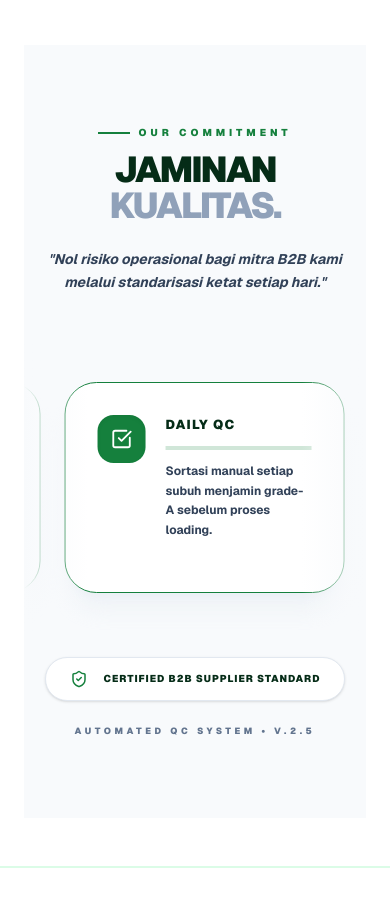
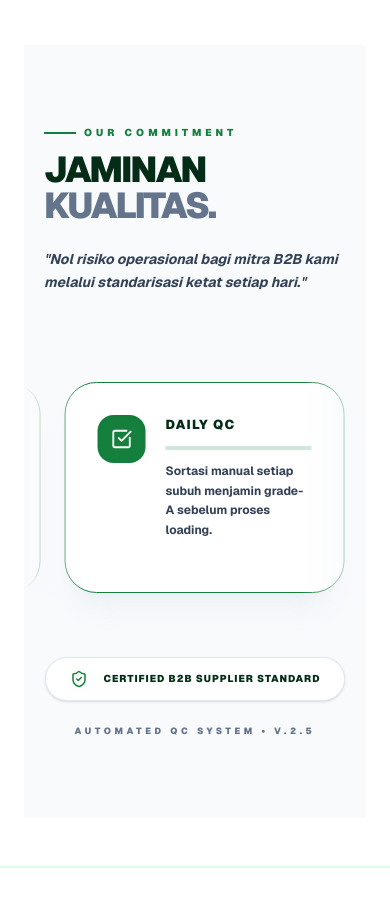
Before and after one commit to zahra11121/greenfresh, a Next.js app: page /supplier-sayur/pik-2-pantai-indah-kapuk in a window 390 px wide. Shown: the part 5300-6215 px from the top of the page. Built offline with nearby package versions, Linux system fonts and the light colour scheme.

Commit message:
first commit

```diff
--- a/components/city/QualityGuarantee.js
+++ b/components/city/QualityGuarantee.js
@@ -34,25 +34,24 @@ export const QualityGuarantee = () => {
     <section className="py-20 bg-[#f8fafc] overflow-hidden">
       <div className="max-w-7xl mx-auto px-5 mb-12 text-center lg:text-left">
         <div className="flex flex-col lg:flex-row lg:items-end justify-between gap-6">
-          <div className="space-y-3">
+          <div className="space-y-3 text-left">
             <motion.div
               initial={{ opacity: 0, x: -20 }}
               whileInView={{ opacity: 1, x: 0 }}
               viewport={{ once: true }}
-              className="flex items-center gap-2 justify-center lg:justify-start"
+              className="flex items-center gap-2 justify-start"
             >
-              {/* PERBAIKAN: Background bar dipertegas kontrasnya */}
               <span className="w-8 h-[2px] bg-[#15803d]" />
-              {/* PERBAIKAN: text-16a34a -> text-[#15803d] (Darker green) */}
+              {/* PERBAIKAN: Green-700 (#15803d) untuk kontras di atas #f8fafc */}
               <span className="text-[10px] font-black uppercase tracking-[0.4em] text-[#15803d]">Our Commitment</span>
             </motion.div>
             <h2 className="text-4xl lg:text-6xl font-[1000] text-[#052c17] tracking-tighter leading-none">
-              {/* PERBAIKAN: text-slate-300 -> text-slate-400 (Contrast safe against f8fafc) */}
-              JAMINAN <span className="text-slate-400">KUALITAS.</span>
+              {/* PERBAIKAN: Slate-400 diganti ke Slate-500 (#64748b) agar rasio kontras > 4.5:1 */}
+              JAMINAN <span className="text-[#64748b]">KUALITAS.</span>
             </h2>
           </div>
-          {/* PERBAIKAN: text-slate-500 -> text-slate-700 (Readability ditingkatkan) */}
-          <p className="text-slate-700 text-sm max-w-sm font-bold leading-relaxed italic">
+          {/* PERBAIKAN: Slate-700 (#334155) sangat aman untuk WCAG AA */}
+          <p className="text-[#334155] text-sm max-w-sm font-bold leading-relaxed italic text-left">
             "Nol risiko operasional bagi mitra B2B kami melalui standarisasi ketat setiap hari."
           </p>
         </div>
@@ -84,22 +83,19 @@ export const QualityGuarantee = () => {
                 </div>
 
                 <div className="flex-1 space-y-3">
-                  <h4 className="text-[#052c17] font-black text-[13px] lg:text-sm tracking-widest uppercase text-left">
+                  <p className="text-[#052c17] font-black text-[13px] lg:text-sm tracking-widest uppercase text-left">
                     {item.title}
-                  </h4>
+                  </p>
 
                   <div className="h-1 bg-green-100 transition-all duration-500
                     max-lg:w-full max-lg:bg-[#15803d]/20
                     lg:w-8 lg:group-hover:w-full"
                   />
 
-                  {/* PERBAIKAN:
-                      - max-lg: text-slate-700 (untuk kontras di mobile)
-                      - lg: text-slate-600 (default) -> group-hover: text-slate-900 (bold & dark saat aktif)
-                  */}
+                  {/* PERBAIKAN: Slate-600/700 memberikan kontras tinggi di atas putih */}
                   <p className="text-[12px] leading-relaxed font-bold transition-colors text-left
-                    max-lg:text-slate-700
-                    lg:text-slate-600 lg:group-hover:text-slate-900"
+                    max-lg:text-[#334155]
+                    lg:text-[#475569] lg:group-hover:text-[#1e293b]"
                   >
                     {item.desc}
                   </p>
@@ -109,7 +105,6 @@ export const QualityGuarantee = () => {
           ))}
         </motion.div>
 
-        {/* Shadow Fading Gradients */}
         <div className="absolute inset-y-0 left-0 w-16 lg:w-32 bg-gradient-to-r from-[#f8fafc] to-transparent z-10 pointer-events-none" />
         <div className="absolute inset-y-0 right-0 w-16 lg:w-32 bg-gradient-to-l from-[#f8fafc] to-transparent z-10 pointer-events-none" />
       </div>
@@ -126,8 +121,8 @@ export const QualityGuarantee = () => {
           </p>
         </motion.div>
 
-        {/* PERBAIKAN: text-slate-300 -> text-slate-500 (Legible for technical info) */}
-        <div className="text-[9px] font-black text-slate-500 uppercase tracking-[0.4em]">
+        {/* PERBAIKAN: Slate-500 (#64748b) untuk teks teknis agar terbaca jelas */}
+        <div className="text-[9px] font-black text-[#64748b] uppercase tracking-[0.4em]">
           Automated QC System • v.2.5
         </div>
       </div>
```
